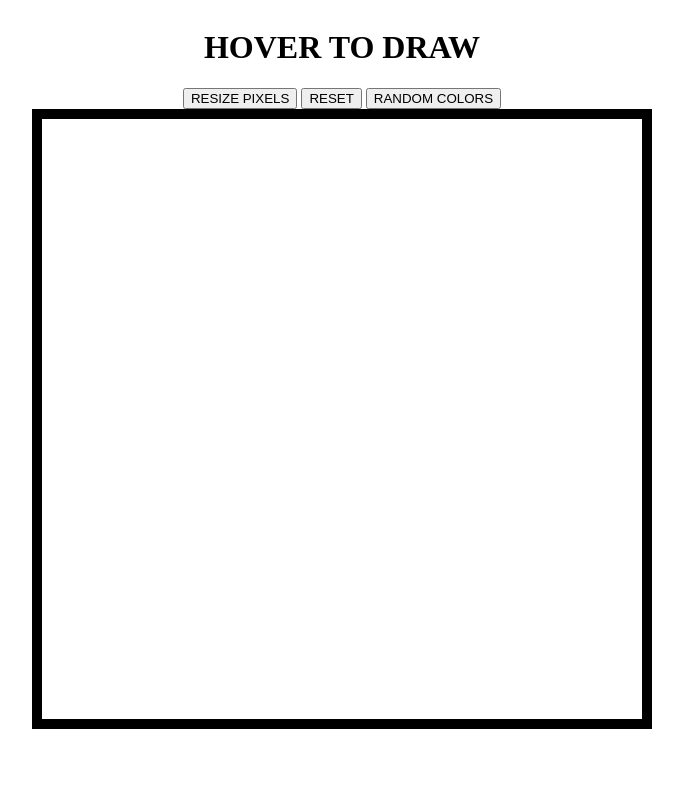
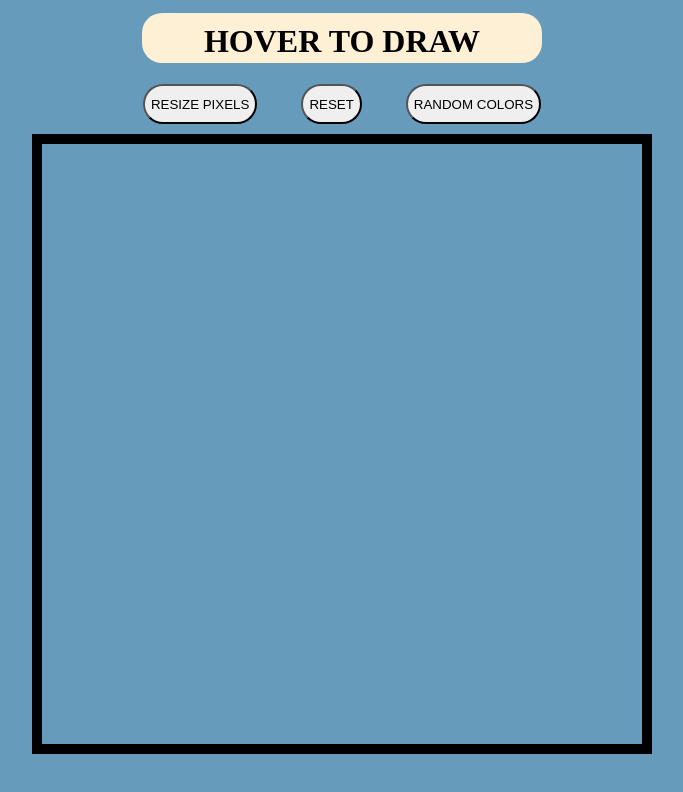
Before and after one commit to variable-vansh/Etch-a-sketch, a plain HTML site: page index.html in a window 1280 px wide. Shown: the whole page, without its empty margins (298-981 px from the left). Drawn offline with Linux system fonts and the light colour scheme.

Commit message:
added some more styles

```diff
--- a/styles.css
+++ b/styles.css
@@ -2,4 +2,23 @@ body {
     display: flex;
     flex-direction: column;
     align-items: center;
+    background-color: #669bbc;
 }
+
+h1 {
+    margin-top: 5px;
+    padding-top: 10px;
+    text-align: center;
+    background-color: #fdf0d5;
+    width: 400px;
+    height: 40px;
+    border-radius: 20px;
+}
+
+button {
+    height: 40px;
+    margin-left: 20px;
+    margin-right: 20px;
+    margin-bottom: 10px;
+    border-radius: 40px;
+}
```
